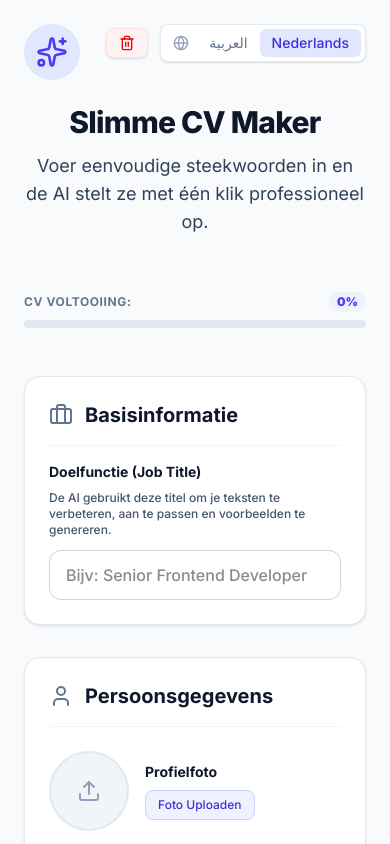
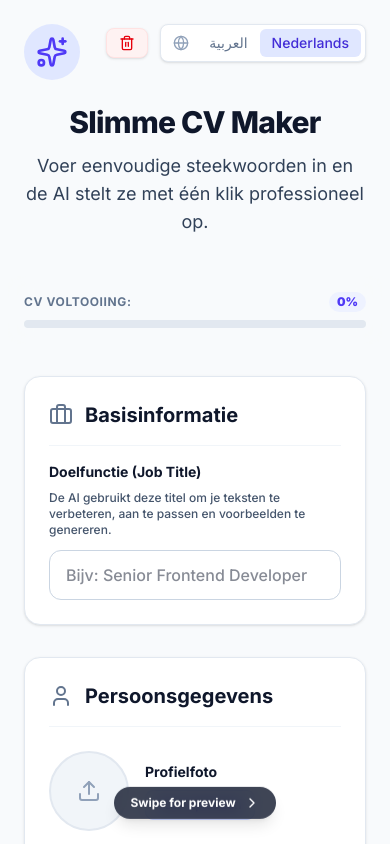
Before and after one commit to abdusari397-hue/ai-cv-builder, a Next.js app: page / in a window 390 px wide. Shown: the top 844 px of the page. Built offline with nearby package versions, Linux system fonts and the light colour scheme.

Commit message:
feat: enable mobile swipe to preview

```diff
--- a/src/app/page.tsx
+++ b/src/app/page.tsx
@@ -171,10 +171,21 @@ export default function Home() {
   if (!hasHydrated) return null;
 
   return (
-    <main className={`flex min-h-screen bg-slate-50 w-full ${language === 'ar' ? 'font-cairo' : 'font-inter'}`} dir={language === 'ar' ? 'rtl' : 'ltr'}>
-      {/* Left Form Area */}
-      <div className="w-full lg:w-1/2 p-6 md:p-10 lg:px-10 overflow-y-auto">
-        <header className={`mb-10 text-center ${language === 'ar' ? 'lg:text-right' : 'lg:text-left'}`}>
+    <main className={`flex h-[100dvh] bg-slate-50 w-full overflow-hidden ${language === 'ar' ? 'font-cairo' : 'font-inter'}`} dir={language === 'ar' ? 'rtl' : 'ltr'}>
+      <div className="flex w-full h-full overflow-x-auto snap-x snap-mandatory scroll-smooth [scrollbar-width:none] [-ms-overflow-style:none] [&::-webkit-scrollbar]:hidden">
+
+        {/* Left Form Area */}
+        <div id="form-area" className="w-full shrink-0 snap-center lg:w-1/2 h-full overflow-y-auto p-6 md:p-10 lg:px-10 pb-24 relative">
+
+          {/* Mobile Swipe Indicator */}
+          <div className="lg:hidden absolute bottom-6 left-0 right-0 flex justify-center pointer-events-none sticky-bottom z-50">
+            <div className="bg-slate-900/80 backdrop-blur text-white px-4 py-2 rounded-full text-xs font-bold flex items-center gap-2 shadow-lg animate-bounce">
+              <span>{language === 'ar' ? 'اسحب للمعاينة' : 'Swipe for preview'}</span>
+              <svg width="16" height="16" viewBox="0 0 24 24" fill="none" stroke="currentColor" strokeWidth="2" strokeLinecap="round" strokeLinejoin="round" className={language === 'ar' ? 'rotate-180' : ''}><path d="m9 18 6-6-6-6"/></svg>
+            </div>
+          </div>
+
+          <header className={`mb-10 text-center ${language === 'ar' ? 'lg:text-right' : 'lg:text-left'}`}>
           <div className="flex justify-between items-start mb-6">
             <div className="inline-flex items-center justify-center p-3 bg-indigo-100 rounded-full">
               <Sparkles className="text-indigo-600" size={32} />
@@ -375,10 +386,18 @@ export default function Home() {
         </footer>
       </div>
 
-      {/* Right Preview Area — sticky */}
-      <div className="hidden lg:block lg:w-1/2 h-screen sticky top-0 overflow-y-auto bg-white border-s border-slate-200">
+      {/* Right Preview Area */}
+      <div id="preview-area" className="w-full shrink-0 snap-center lg:w-1/2 h-full overflow-y-auto bg-slate-200 lg:bg-white border-s border-slate-200 relative pb-20 lg:pb-0">
+          {/* Mobile Swipe Indicator (Back) */}
+          <div className="lg:hidden absolute bottom-6 left-0 right-0 flex justify-center pointer-events-none sticky-bottom z-50">
+            <div className="bg-indigo-600/90 backdrop-blur text-white px-4 py-2 rounded-full text-xs font-bold flex items-center gap-2 shadow-lg">
+              <svg width="16" height="16" viewBox="0 0 24 24" fill="none" stroke="currentColor" strokeWidth="2" strokeLinecap="round" strokeLinejoin="round" className={language === 'ar' ? '' : 'rotate-180'}><path d="m15 18-6-6 6-6"/></svg>
+              <span>{language === 'ar' ? 'اسحب للتعديل' : 'Swipe to edit'}</span>
+            </div>
+          </div>
         <CVPreview />
       </div>
+    </div>
 
       {/* Modal */}
       <CVReviewModal
```
